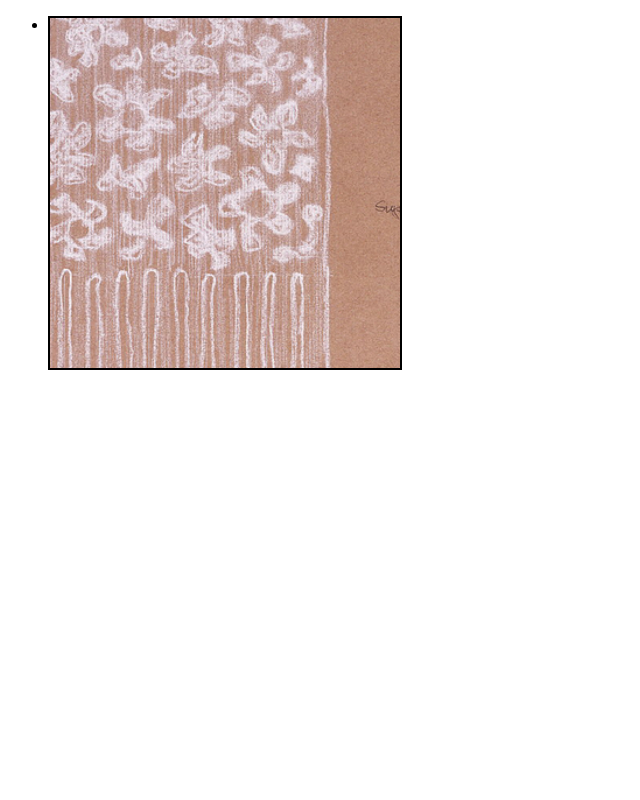
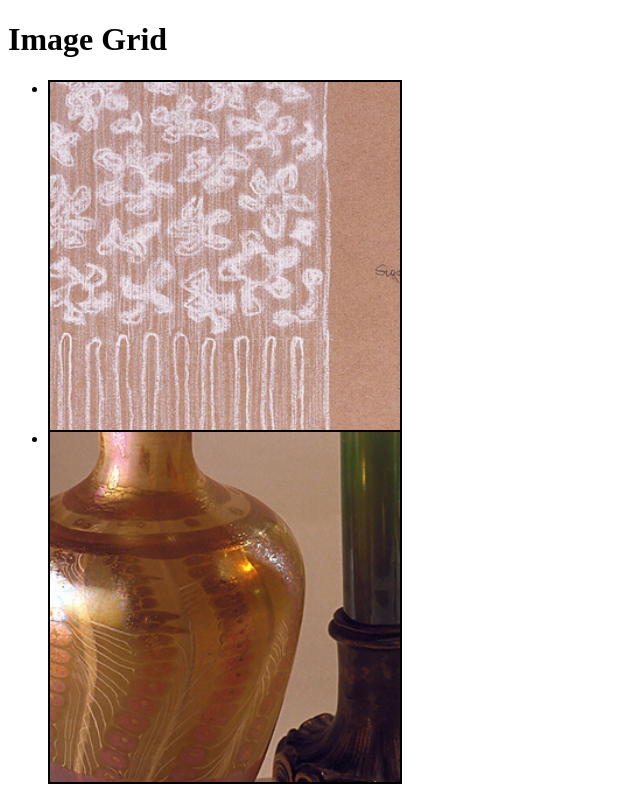
Before and after one commit to cooperhewitt/js-cooperhewitt-images, a plain HTML site: page index.html in a window 1280 px wide. Shown: the whole page, without its empty margins (0-640 px from the left). Drawn offline with nearby package versions, Linux system fonts and the light colour scheme.

Commit message:
better example and docs

```diff
--- a/index.html
+++ b/index.html
@@ -16,12 +16,18 @@
   </head>
 
   <body>
+    <h1>Image Grid</h1>
     <ul id="imageGrid" class="thumbnails" data-mouseout-image-size="out" data-mouseout-class-name="out" data-mouseover-image-size="over" data-mouseover-class-name="over">
       <li class="thumbnail">
 	<a href="#">
 	  <img class="out" src="images/01_out.jpg" data-allow-redraw />
 	</a>
       </li>
+      <li class="thumbnail">
+	<a href="#">
+	  <img class="out" src="images/02_out.jpg" data-allow-redraw />
+	</a>
+      </li>
     </ul>
   </body>
 </html>
```
Also changed, not shown: images/02_out.jpg (added), images/02_over.jpg (added), 1 other file.
